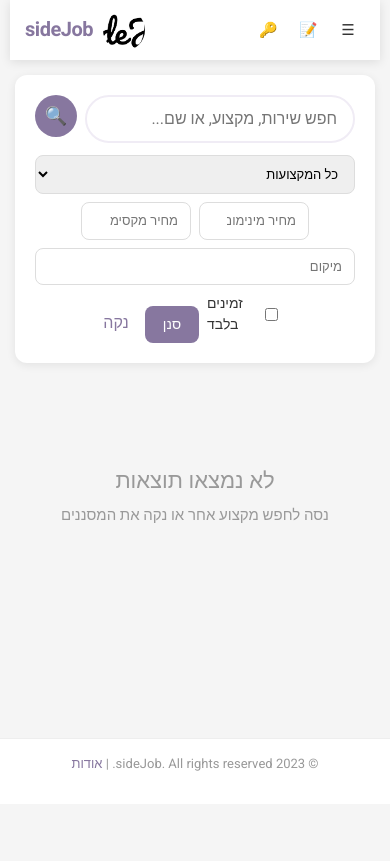
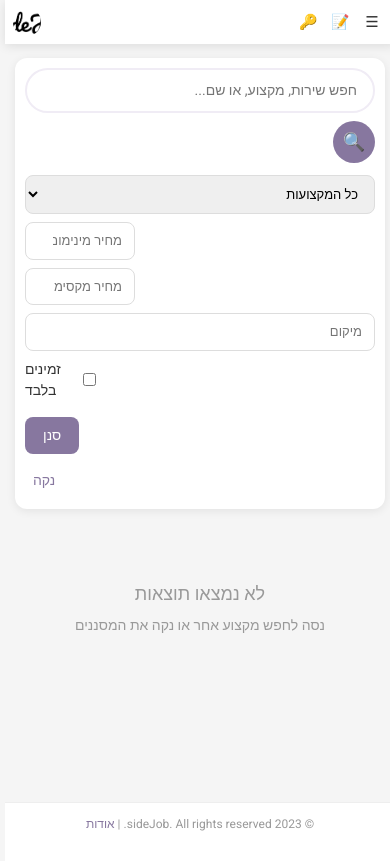
Before and after one commit to soul-odiz/sidejob, a Flask app: page / in a window 390 px wide. Before the commit the page ends 771 px from the top, so only its background shows below. Run offline with Flask 3, Linux system fonts and the light colour scheme; some libraries are stand-ins or nearby versions.

Commit message:
Add comprehensive responsive styles: tablet, mobile, small phone, landscape breakpoints

```diff
--- a/static/styles.css
+++ b/static/styles.css
@@ -824,27 +824,160 @@ footer {
 }
 
 /* ========== RESPONSIVE ========== */
-@media (max-width: 768px) {
-    body { padding-top: 60px; }
-    header { height: 50px; padding: 0 10px; }
-    .logo { height: 35px; }
-    .nav-btn { width: 34px; height: 34px; font-size: 15px; }
-    .profile-header { flex-direction: column; padding: 20px; }
-    .profile-img { width: 100%; height: 200px; }
-    .filter-row { gap: 8px; }
-    .filter-row select, .filter-row input { width: 100%; }
-    .chat-container-custom { width: calc(100% - 20px); right: 10px; bottom: 10px; }
+
+/* Tablet (≤1024px) */
+@media (max-width: 1024px) {
+    .page-container { padding: 15px; }
+    .crew-grid { gap: 15px; }
+    .crew-card .card-img-top { height: 160px; }
+    .crew-card .card-body { padding: 12px; }
+    .errand-card { padding: 15px; }
     .booking-card { padding: 15px; }
-    .booking-header { flex-direction: column; gap: 8px; align-items: flex-start; }
-    .form-container { margin: 20px 10px; padding: 20px; }
-    .modal-content { margin: 40px 15px; }
-    .page-container { padding: 15px; }
-    .crew-card .card-img-top { height: 140px; }
+    .booking-header { flex-wrap: wrap; gap: 8px; }
+    .profile-container { max-width: 100%; }
 }
 
+/* Mobile (≤768px) */
+@media (max-width: 768px) {
+    body { padding-top: 55px; font-size: 15px; }
+    main { padding: 0; }
+    .page-container { padding: 10px; max-width: 100%; }
+
+    /* Topbar */
+    .topbar { height: 50px; padding: 0 10px; }
+    .logo-img { height: 34px; width: 34px; }
+    .logo-text { font-size: 16px; }
+    .nav-btn { width: 34px; height: 34px; font-size: 16px; }
+
+    /* Sidenav */
+    .sidenav { width: 260px; right: -260px; }
+    .sidenav a { font-size: 16px; padding: 13px 20px; }
+
+    /* Profile */
+    .profile-header { flex-direction: column; padding: 0; text-align: center; }
+    .profile-img { width: 100%; max-width: 250px; height: 200px; border-radius: var(--radius); margin: 0 auto; object-fit: cover; }
+    .profile-info { padding: 15px; text-align: center; }
+    .profile-info h1 { font-size: 24px; }
+    .profile-meta { flex-direction: column; gap: 8px; align-items: center; }
+    .profile-actions { flex-direction: column; gap: 8px; }
+    .profile-actions .btn, .profile-actions a.btn { width: 100%; }
+    .profile-stats { justify-content: center; }
+
+    /* Crew Grid */
+    .crew-grid { grid-template-columns: 1fr; gap: 12px; }
+    .crew-card { max-width: 100%; }
+    .crew-card .card-img-top { height: 180px; }
+    .crew-card .profession-tags { flex-wrap: wrap; }
+
+    /* Filter */
+    .filter-section { padding: 10px; }
+    .filter-row { flex-direction: column; gap: 8px; }
+    .filter-row select, .filter-row input { width: 100%; min-width: 0; }
+    .search-bar { flex-direction: column; }
+    .search-bar input { max-width: 100%; }
+
+    /* Forms */
+    .form-container { margin: 10px; padding: 18px 15px; border-radius: var(--radius-sm); }
+    .form-container h2 { font-size: 22px; }
+    .form-group input, .form-group select, .form-group textarea { font-size: 16px; padding: 10px 12px; }
+    .form-row { flex-direction: column; gap: 10px; }
+    .form-row > * { width: 100%; }
+
+    /* Buttons */
+    .btn { width: 100%; padding: 12px; font-size: 15px; }
+    .btn-group { flex-direction: column; gap: 8px; }
+
+    /* Booking */
+    .booking-card { padding: 12px; margin-bottom: 10px; }
+    .booking-header { flex-direction: column; gap: 6px; align-items: flex-start; }
+    .booking-header h3 { font-size: 17px; }
+    .booking-actions { flex-direction: column; gap: 6px; }
+    .booking-actions a, .booking-actions button { width: 100%; text-align: center; padding: 10px; }
+    .booking-details { grid-template-columns: 1fr; }
+
+    /* Errands */
+    .errand-card { padding: 12px; }
+    .errand-card h3 { font-size: 17px; }
+    .errand-card .errand-actions { flex-direction: column; gap: 6px; }
+    .errand-actions a, .errand-actions button { width: 100%; }
+    .proposal-card { padding: 12px; }
+    .proposal-header { flex-direction: column; gap: 6px; }
+
+    /* Modals */
+    .modal-content { margin: 30px 10px; width: auto; max-width: calc(100% - 20px); }
+    .overlay-content { width: 90%; max-width: 400px; padding: 20px; }
+
+    /* Chat */
+    .chat-container-custom { width: calc(100% - 16px); right: 8px; left: 8px; bottom: 8px; }
+    .chat-messages { height: 240px; }
+
+    /* Tables */
+    .table-wrapper { overflow-x: auto; -webkit-overflow-scrolling: touch; }
+    table { min-width: 600px; font-size: 14px; }
+    th, td { padding: 8px 10px; }
+
+    /* Static pages */
+    .about-container, .taxes-container { padding: 20px 15px; }
+    .about-container h1 { font-size: 24px; }
+
+    /* Footer */
+    footer { padding: 12px; font-size: 12px; margin-top: 30px; }
+}
+
+/* Small Phone (≤480px) */
 @media (max-width: 480px) {
-    .profile-meta { flex-direction: column; gap: 8px; }
-    .profile-actions { flex-direction: column; }
-    .booking-actions { flex-direction: column; }
-    .booking-actions a { width: 100%; text-align: center; }
+    body { padding-top: 48px; font-size: 14px; }
+
+    .topbar { height: 44px; padding: 0 8px; }
+    .logo-img { height: 28px; width: 28px; }
+    .logo-text { display: none; }
+    .nav-btn { width: 30px; height: 30px; font-size: 15px; }
+    .topbar-left { gap: 2px; }
+
+    .sidenav { width: 100%; right: -100%; }
+    .sidenav a { padding: 15px 25px; }
+
+    .profile-img { max-width: 180px; height: 150px; }
+    .profile-info h1 { font-size: 20px; }
+    .profile-stats { font-size: 13px; gap: 15px; }
+    .stat-item { font-size: 13px; }
+    .stat-number { font-size: 18px; }
+
+    .crew-card .card-img-top { height: 150px; }
+    .crew-card .card-title { font-size: 16px; }
+    .crew-card .profession-tag { font-size: 11px; padding: 3px 8px; }
+
+    .form-container { margin: 5px; padding: 15px 10px; }
+    .form-container h2 { font-size: 20px; }
+    .form-group input, .form-group select, .form-group textarea { padding: 8px 10px; }
+
+    .booking-card { padding: 10px; }
+    .review-card { padding: 10px; }
+    .review-user-img { width: 36px; height: 36px; }
+
+    .flash-messages { top: 50px; max-width: 95%; width: auto; }
+    .flash-messages .alert { font-size: 13px; padding: 8px 12px; }
+
+    .btn { padding: 10px; font-size: 14px; }
+    .modal-content { margin: 15px 5px; }
+    .modal-header h3 { font-size: 18px; }
+
+    .empty-state { padding: 50px 15px; }
+    .empty-state h3 { font-size: 18px; }
+    .empty-state p { font-size: 14px; }
+
+    h1 { font-size: 22px; }
+    h2 { font-size: 18px; }
+    h3 { font-size: 16px; }
 }
+
+/* Landscape Phone Fix */
+@media (max-width: 768px) and (orientation: landscape) {
+    body { padding-top: 45px; }
+    .topbar { height: 40px; }
+    .logo-img { height: 28px; width: 28px; }
+    .nav-btn { width: 28px; height: 28px; font-size: 14px; }
+    .profile-img { max-width: 120px; height: 100px; }
+    .modal-content { margin: 10px; max-height: 85vh; overflow-y: auto; }
+}
+}
```
